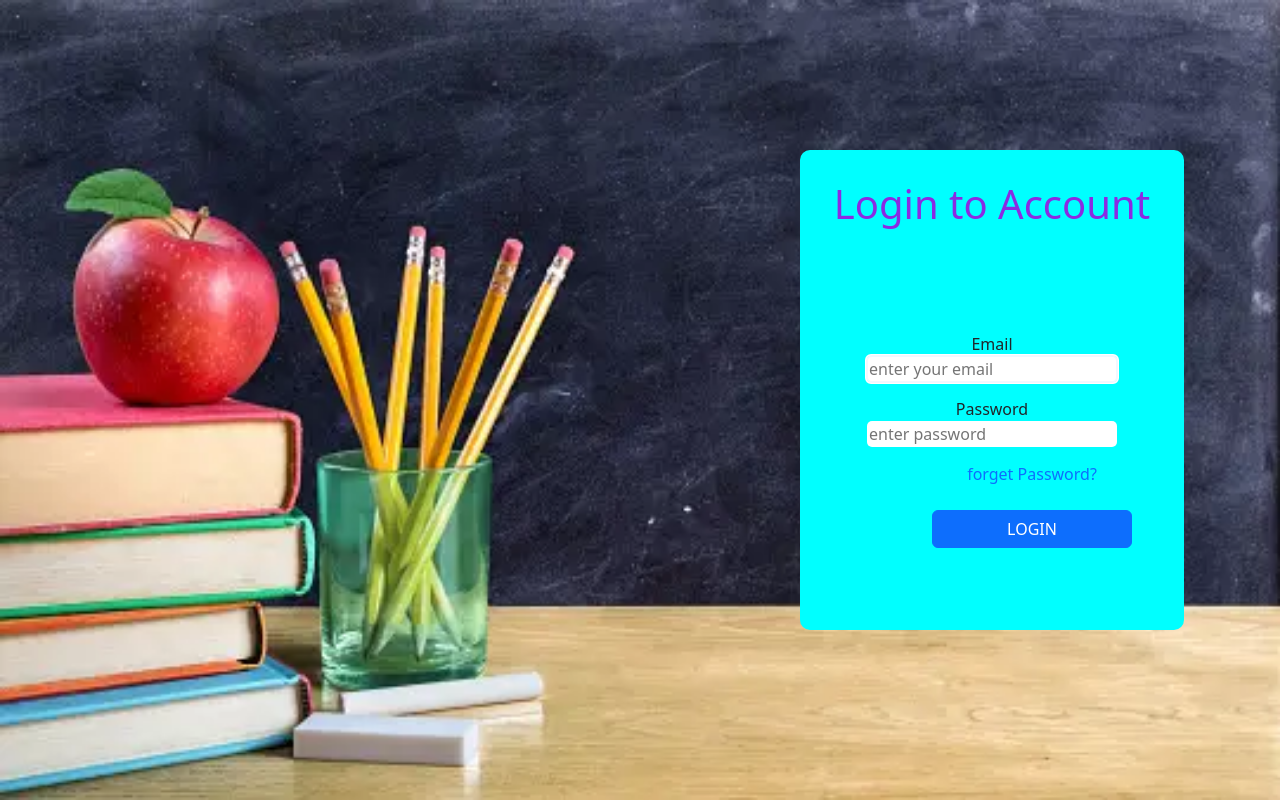
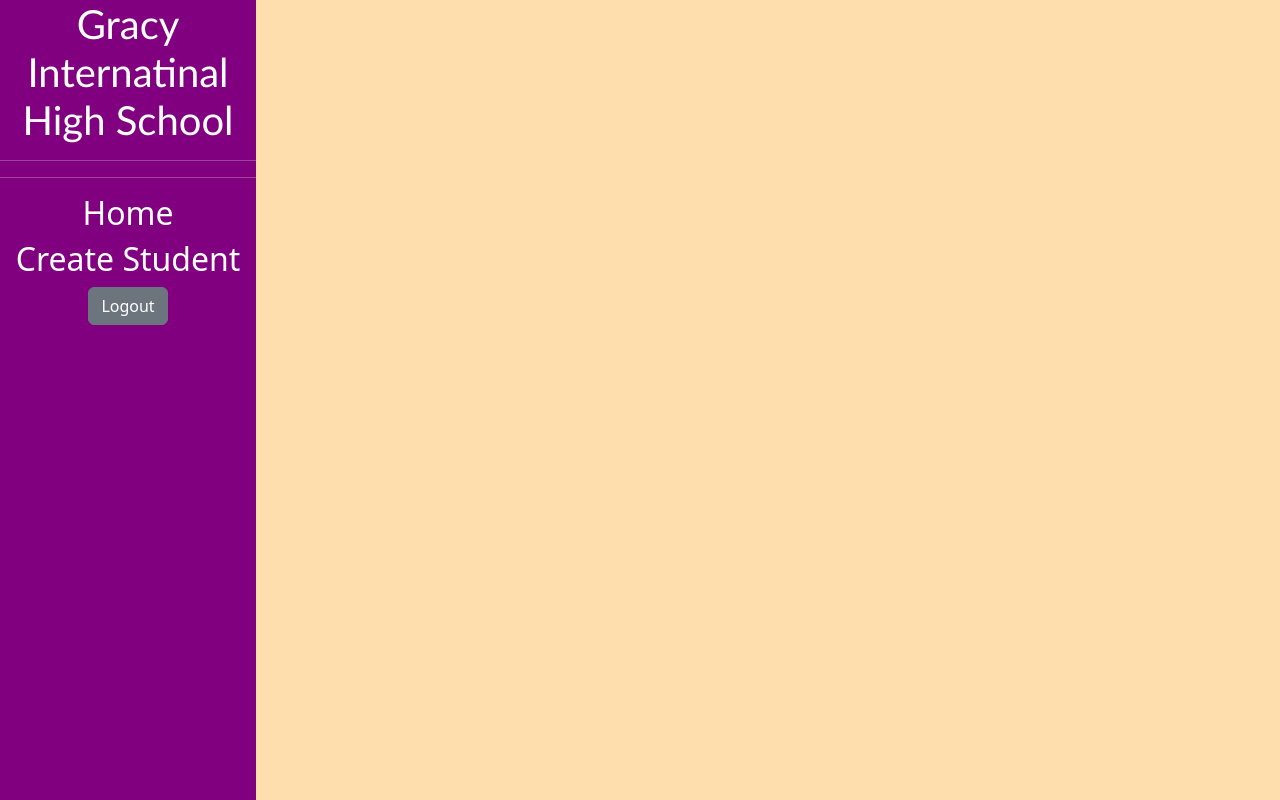
Before and after one commit to Raju-7702133686/new-my-app-miniproject, an Angular app: page /dashboard in a window 1280 px wide. Before the commit this address led to /login. Built offline with nearby package versions, Linux system fonts and the light colour scheme.

Commit message:
create student form created

```diff
--- a/src/app/app-routing.module.ts
+++ b/src/app/app-routing.module.ts
@@ -4,11 +4,13 @@ import { LoginComponent } from './login/login.component';
 import { DashboardComponent } from './dashboard/dashboard.component';
 import { HomeComponent } from './home/home.component';
 import { authenticatinGuard } from './authenticatin.guard';
+import { CreateStudentComponent } from './create-student/create-student.component';
 
 const routes: Routes = [
   {path:'login',component:LoginComponent},
   {path:'dashboard',component:DashboardComponent, canActivate: [authenticatinGuard], children:[
-    {path:'home',component:HomeComponent}
+    {path:'home',component:HomeComponent},
+    {path:'create-student',component:CreateStudentComponent}
   ]}
 ];
 
--- a/src/app/app.module.ts
+++ b/src/app/app.module.ts
@@ -9,13 +9,15 @@ import { DashboardComponent } from './dashboard/dashboard.component';
 import { HomeComponent } from './home/home.component';
 import { HttpClientModule } from '@angular/common/http';
 import { ReactiveFormsModule } from '@angular/forms';
+import { CreateStudentComponent } from './create-student/create-student.component';
 
 @NgModule({
   declarations: [
     AppComponent,
     LoginComponent,
     DashboardComponent,
-    HomeComponent
+    HomeComponent,
+    CreateStudentComponent
   ],
   imports: [
     BrowserModule,
--- a/src/app/authenticatin.guard.ts
+++ b/src/app/authenticatin.guard.ts
@@ -2,13 +2,14 @@ import { CanActivateFn, Router } from '@angular/router';
 
 export const authenticatinGuard: CanActivateFn = (route, state) => {
 
-  if(localStorage.getItem('token')){
-    return true;
-  }
-  else{
-    alert("You need to login to access this page");
-    var router: Router = new Router();
-    router.navigateByUrl("/login");
-    return false;
-  }
+  return true;
+  // if(localStorage.getItem('token')){
+  //   return true;
+  // }
+  // else{
+  //   alert("You need to login to access this page");
+  //   var router: Router = new Router();
+  //   router.navigateByUrl("/login");
+  //   return false;
+  // }
 };
--- /dev/null
+++ b/src/app/create-student/create-student.component.html
@@ -0,0 +1 @@
+<p>create-student works!</p>
--- a/src/app/dashboard/dashboard.component.html
+++ b/src/app/dashboard/dashboard.component.html
@@ -4,6 +4,7 @@
         <h1>Gracy Internatinal High School</h1>
         <hr><hr>
         <h2 routerLink="home">Home</h2>
+        <h2 routerLink="create-student">Create Student</h2>
         <button (click)="logout()" class="btn btn-secondary">Logout</button>
     </div>
     <div class="right">
--- a/src/app/login/login.component.html
+++ b/src/app/login/login.component.html
@@ -20,7 +20,7 @@
                     <a href="">forget Password?</a>
                     <br><br>
 
-                    <button class="btn btn-primary" (click)="submit()" routerLink="/dashboard">LOGIN</button>
+                    <button class="btn btn-primary" routerLink="/dashboard">LOGIN</button>
                 </form>
             </div>
 
--- a/src/app/login/login.component.scss
+++ b/src/app/login/login.component.scss
@@ -10,7 +10,7 @@
 .child{
     height: 60%;
     width: 30%;
-    background-color: aqua;
+    background-color: rgb(214, 197, 230);
     padding: 30px;
     text-align: center;
     border-radius: 10px;
--- a/src/app/login/login.component.ts
+++ b/src/app/login/login.component.ts
@@ -15,20 +15,20 @@ export class LoginComponent {
     password: new FormControl()
   })
 
-  constructor(private loginService: LoginService,private router: Router){}
+  // constructor(private loginService: LoginService,private router: Router){}
 
-  submit(){
-    console.log(this.loginForm);
+  // submit(){
+  //   console.log(this.loginForm);
 
-    this.loginService.dologin(this.loginForm.value).subscribe(
-      (data:any)=>{
-        this.router.navigateByUrl("/dashboard");
-        localStorage.setItem('token',data.token);
-      },
-      (error:any)=>{
-        alert("login failed")
-      }
-    )
-  }
+  //   this.loginService.dologin(this.loginForm.value).subscribe(
+  //     (data:any)=>{
+  //       this.router.navigateByUrl("/dashboard");
+  //       localStorage.setItem('token',data.token);
+  //     },
+  //     (error:any)=>{
+  //       alert("login failed")
+  //     }
+
+
 
 }
```
Also changed, not shown: src/app/create-student/create-student.component.ts (added, +10 -0 lines), src/app/create-student/create-student.component.scss (added), 1 other file (tests, documents, lock files or other folders).
